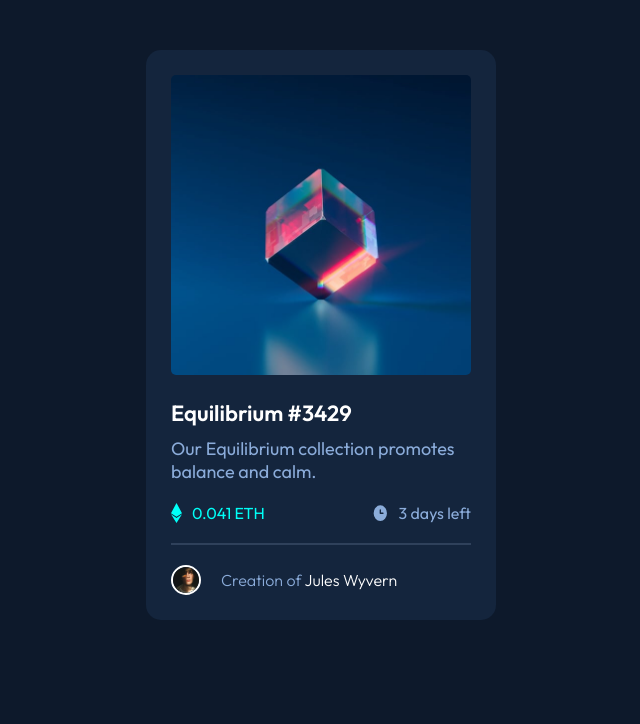
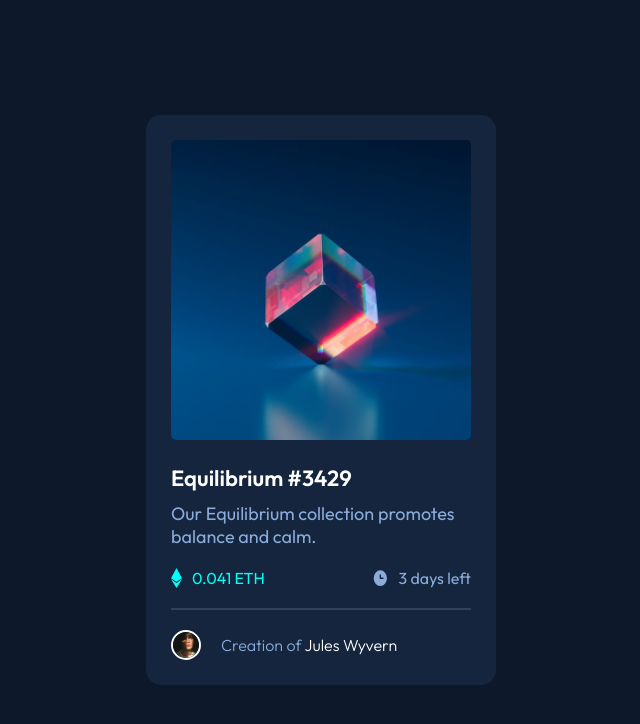
Before and after one commit to logansayan/nft-card, a plain HTML site: page index.html in a window 1280 px wide. Shown: the whole page, without its empty margins (319-959 px from the left). Drawn offline with Linux system fonts and the light colour scheme.

Commit message:
aligned the card to the center of the page

```diff
--- a/style.css
+++ b/style.css
@@ -15,9 +15,17 @@
     box-sizing: border-box;
 }
 
+html, body {
+    height: 100%;
+    min-height: 100%;
+}
+
 body {
     background-color: var(--main-bg);
     font-family: 'Outfit', sans-serif;
+    display: flex;
+    justify-content: center;
+    align-items: center;
 }
 
 .card {
@@ -27,7 +35,6 @@ body {
     color: var(--soft-blue);
     border-radius: 15px;
     padding: 25px;
-    margin: 50px auto;
 }
 
 .card-img {
```
